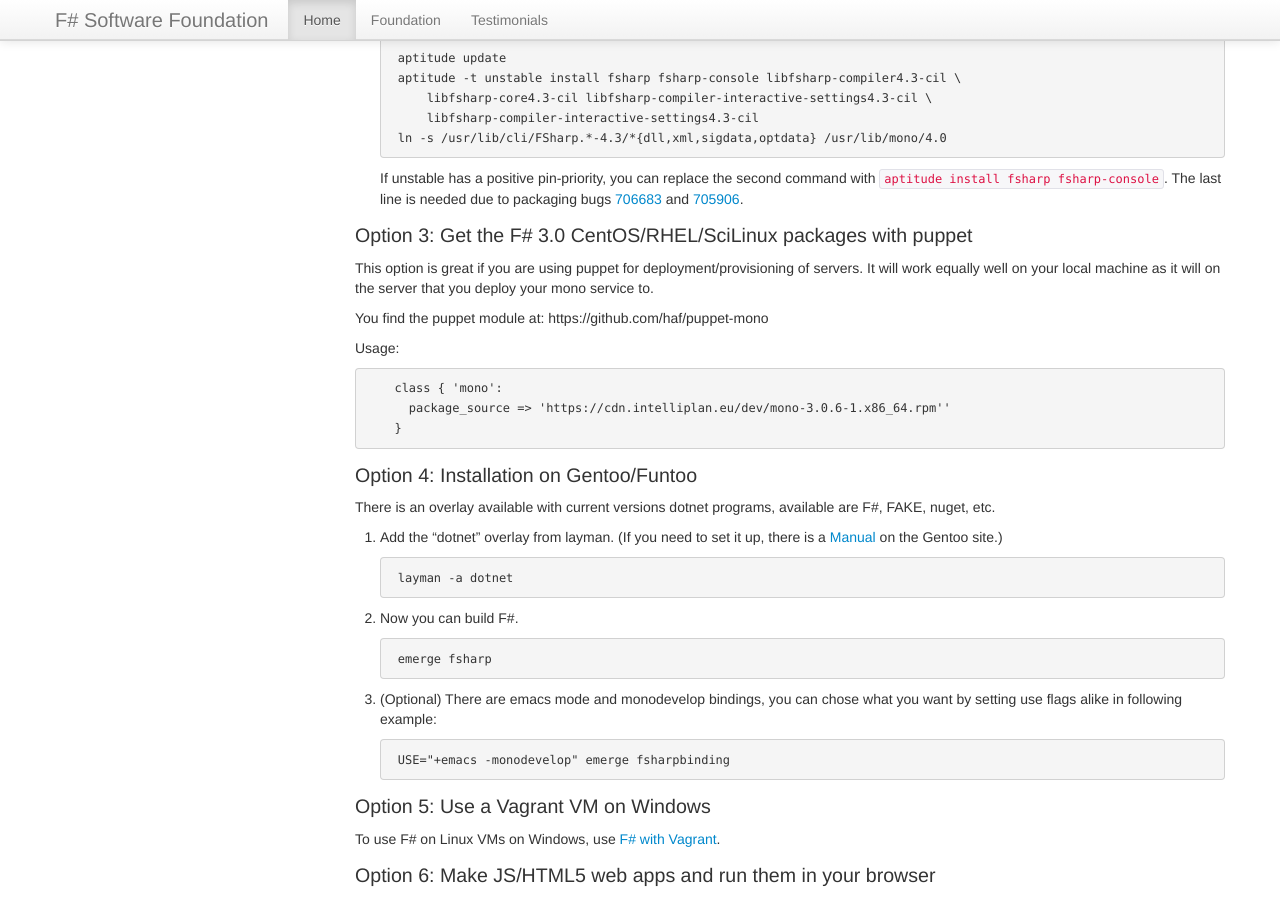
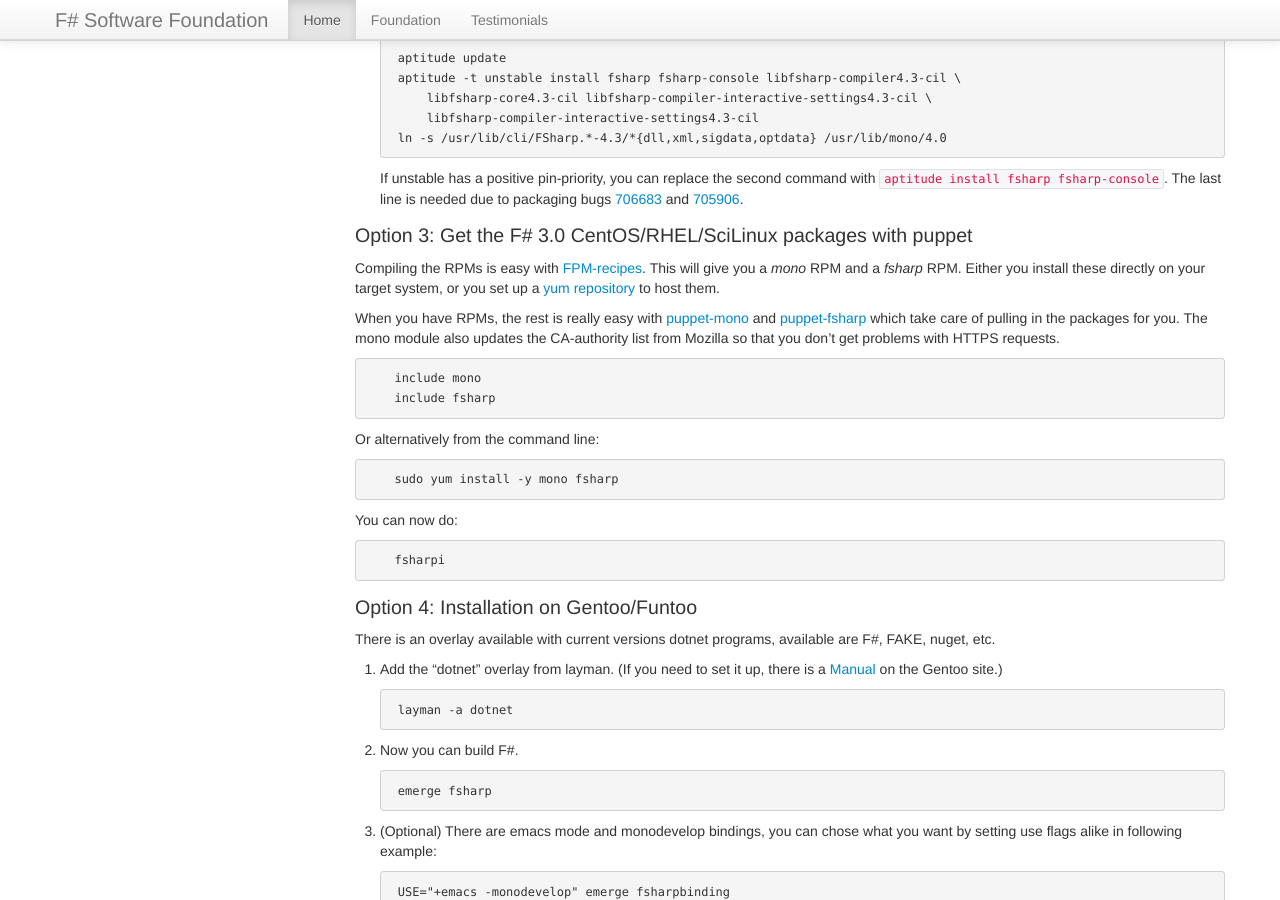
Before and after one commit to fsharp/fsharp.org, a Jekyll site: the page built from use/linux/index.md, in a window 1280 px wide and 900 px high, scrolled down 1418 px. Built offline with Jekyll 4.4.1, drawn with Linux system fonts in a browser that asks for light colours; nearby versions of some CDN libraries; some web fonts are replaced; comment, search, counter and statistics services are not loaded.

Commit message:
adding documentation on handling puppet

```diff
--- a/use/linux/index.md
+++ b/use/linux/index.md
@@ -90,17 +90,28 @@
 
 ### Option 3: Get the F# 3.0 CentOS/RHEL/SciLinux packages with puppet
 
-This option is great if you are using puppet for deployment/provisioning of servers. It will
-work equally well on your local machine as it will on the server that you deploy your mono
-service to.
+Compiling the RPMs is easy with
+[FPM-recipes](https://github.com/haf/fpm-recipes). This will give you a *mono*
+RPM and a *fsharp* RPM. Either you install these directly on your target system,
+or you set up a [yum repository](https://github.com/haf/puppet-yum) to host
+them.
 
-You find the puppet module at: https://github.com/haf/puppet-mono
+When you have RPMs, the rest is really easy with
+[puppet-mono](https://github.com/haf/puppet-mono) and
+[puppet-fsharp](https://github.com/haf/puppet-fsharp) which take care of pulling
+in the packages for you. The mono module also updates the CA-authority list from
+Mozilla so that you don't get problems with HTTPS requests.
 
-Usage:
+        include mono
+        include fsharp
 
-        class { 'mono':
-          package_source => 'https://cdn.intelliplan.eu/dev/mono-3.0.6-1.x86_64.rpm''
-        }
+Or alternatively from the command line:
+
+        sudo yum install -y mono fsharp
+
+You can now do:
+
+        fsharpi
 
 ### Option 4: Installation on Gentoo/Funtoo
 
```
